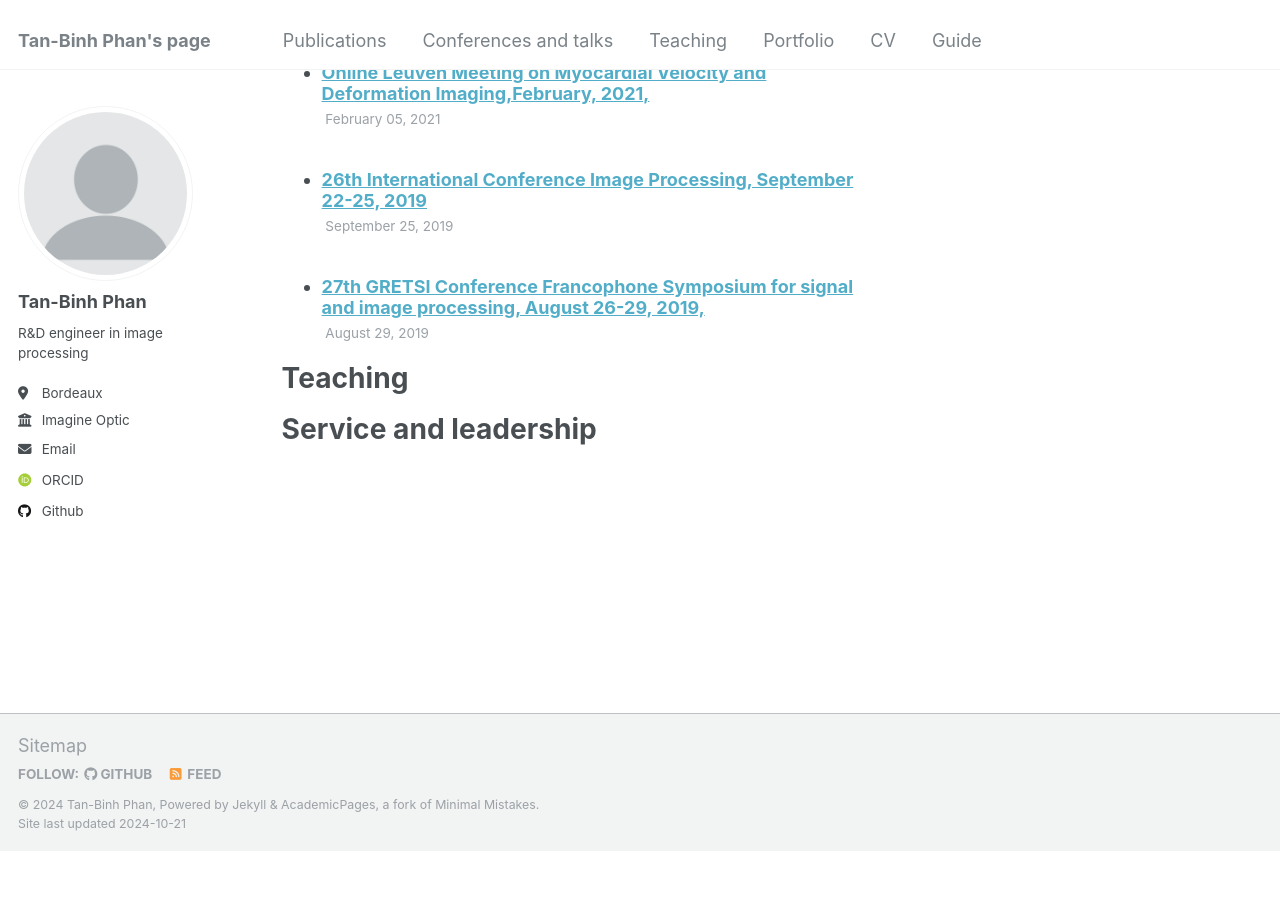
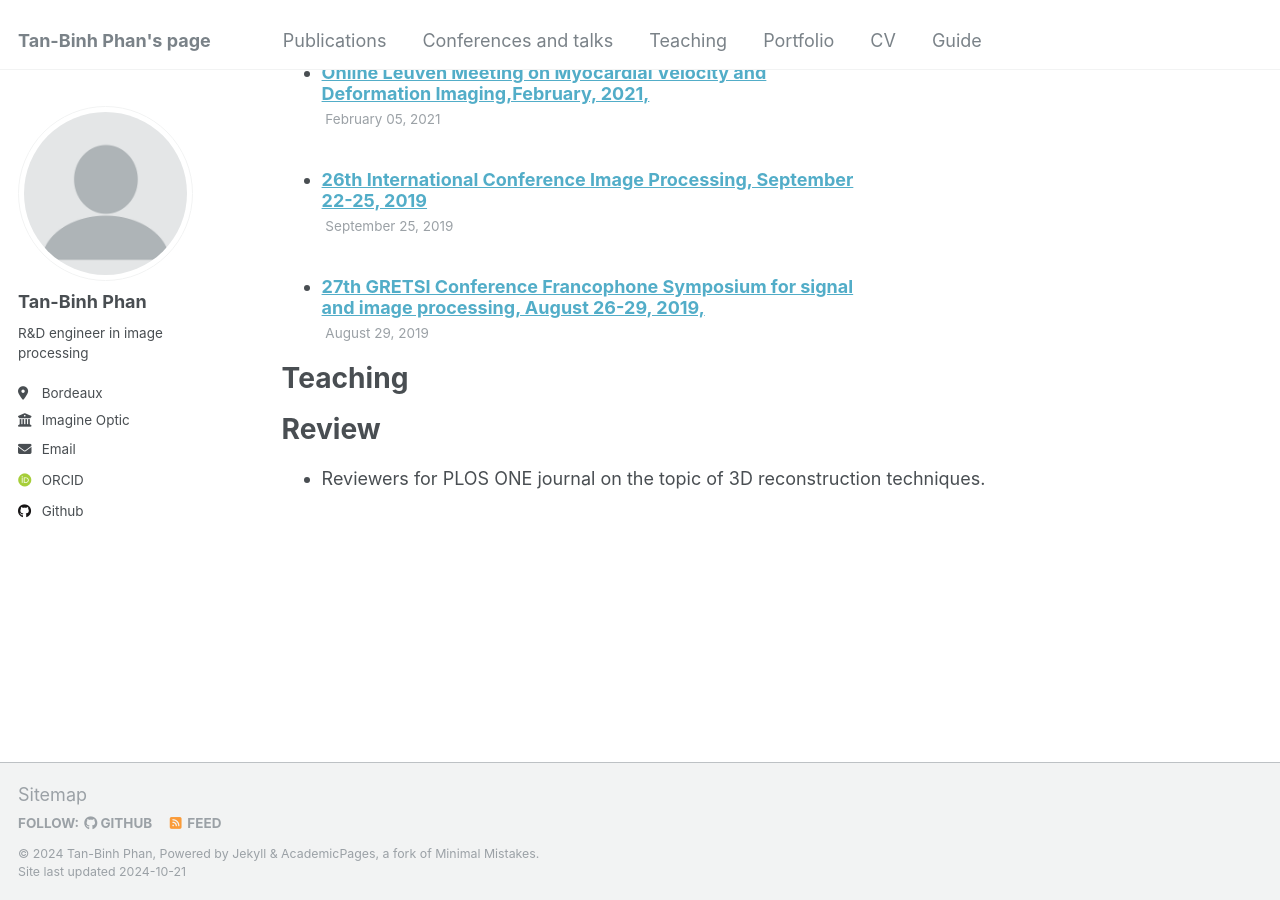
Before and after one commit to TanBinh93/tanbinhphan.github.io, a Jekyll site: the page built from _pages/cv.md, in a window 1280 px wide and 900 px high, scrolled down 1604 px. Built offline with Jekyll 4.4.1, drawn with Linux system fonts in a browser that asks for light colours; some web fonts are replaced; before the commit the page ends 2455 px from its top, so only the background shows below that.

Commit message:
Update cv.md

```diff
--- a/_pages/cv.md
+++ b/_pages/cv.md
@@ -53,5 +53,6 @@ Teaching
     {% include archive-single-cv.html %}
   {% endfor %}</ul>
 
-Service and leadership
+Review
 ======
+* Reviewers for PLOS ONE journal on the topic of 3D reconstruction techniques.
```
